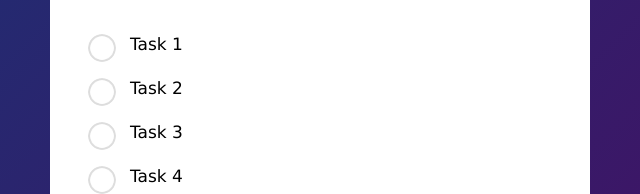
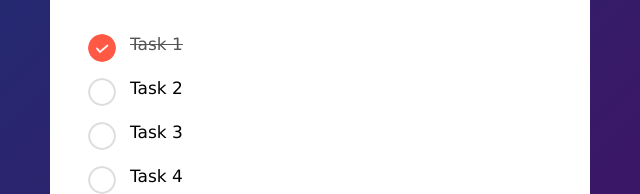
Before and after one commit to theodorebailey/todo-app-js-24-07-2023, a plain HTML site: page index.html in a window 1280 px wide. Shown: the part 254-448 px from the top of the page, 320-960 px from the left. Drawn offline with Linux system fonts and the light colour scheme.

Commit message:
back from wallk, remember css class syntax is subtle but can potentially lead to errors

```diff
--- a/index.html
+++ b/index.html
@@ -18,7 +18,7 @@
                 <button>Add</button>
             </div>
             <ul id="list-container">
-                <li>Task 1</li>
+                <li class="checked">Task 1</li>
                 <li>Task 2</li>
                 <li>Task 3</li>
                 <li>Task 4</li>
--- a/s.css
+++ b/s.css
@@ -94,3 +94,15 @@ ul li::before {
     top: 12px;
     left: 8px;
 }
+
+/* unordered list list item with class checked will: change color with a line through info  */
+ul li.checked {
+    color: #555;
+    text-decoration: line-through;
+
+
+}
+
+ul li.checked::before {
+    background-image: url(images/checked.png);
+}
```
